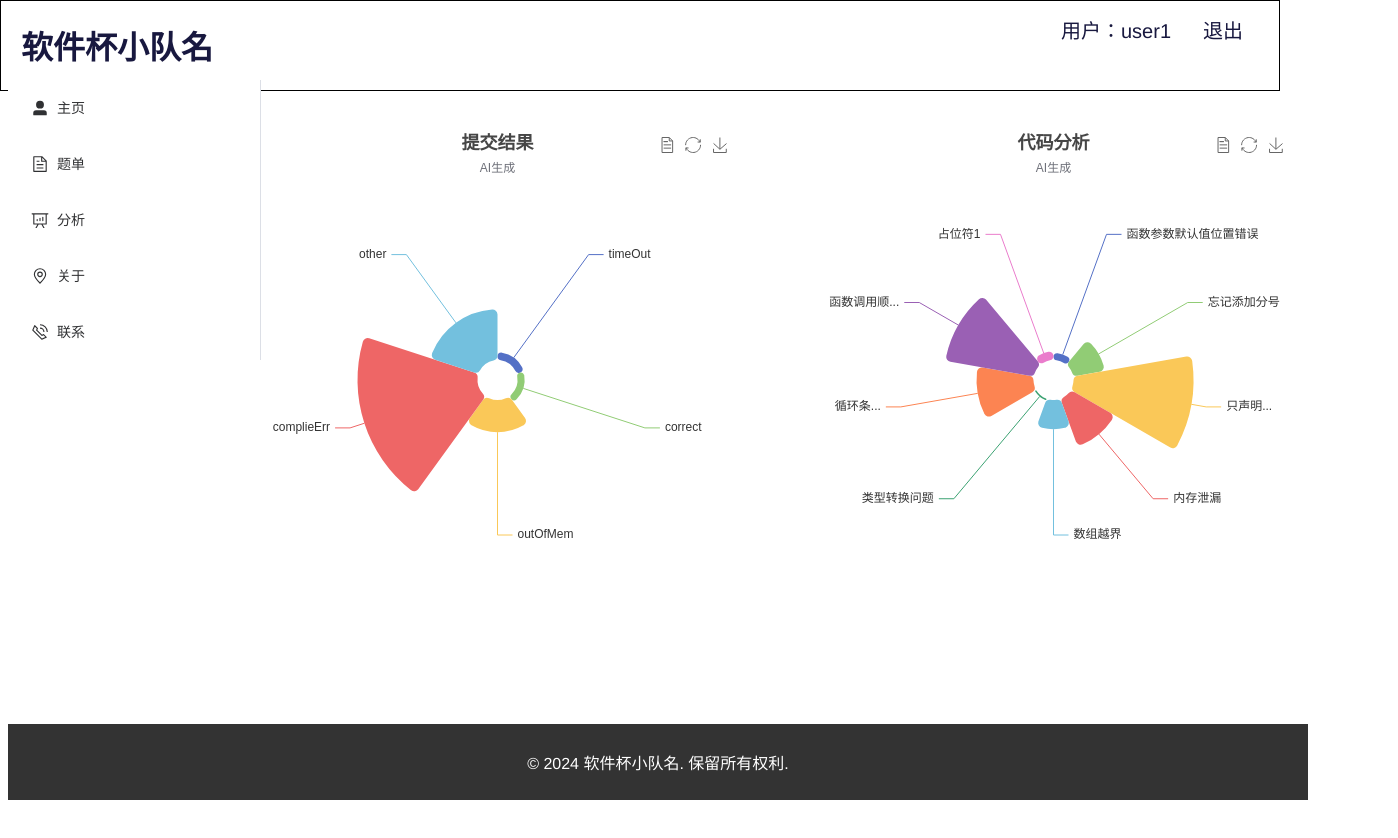
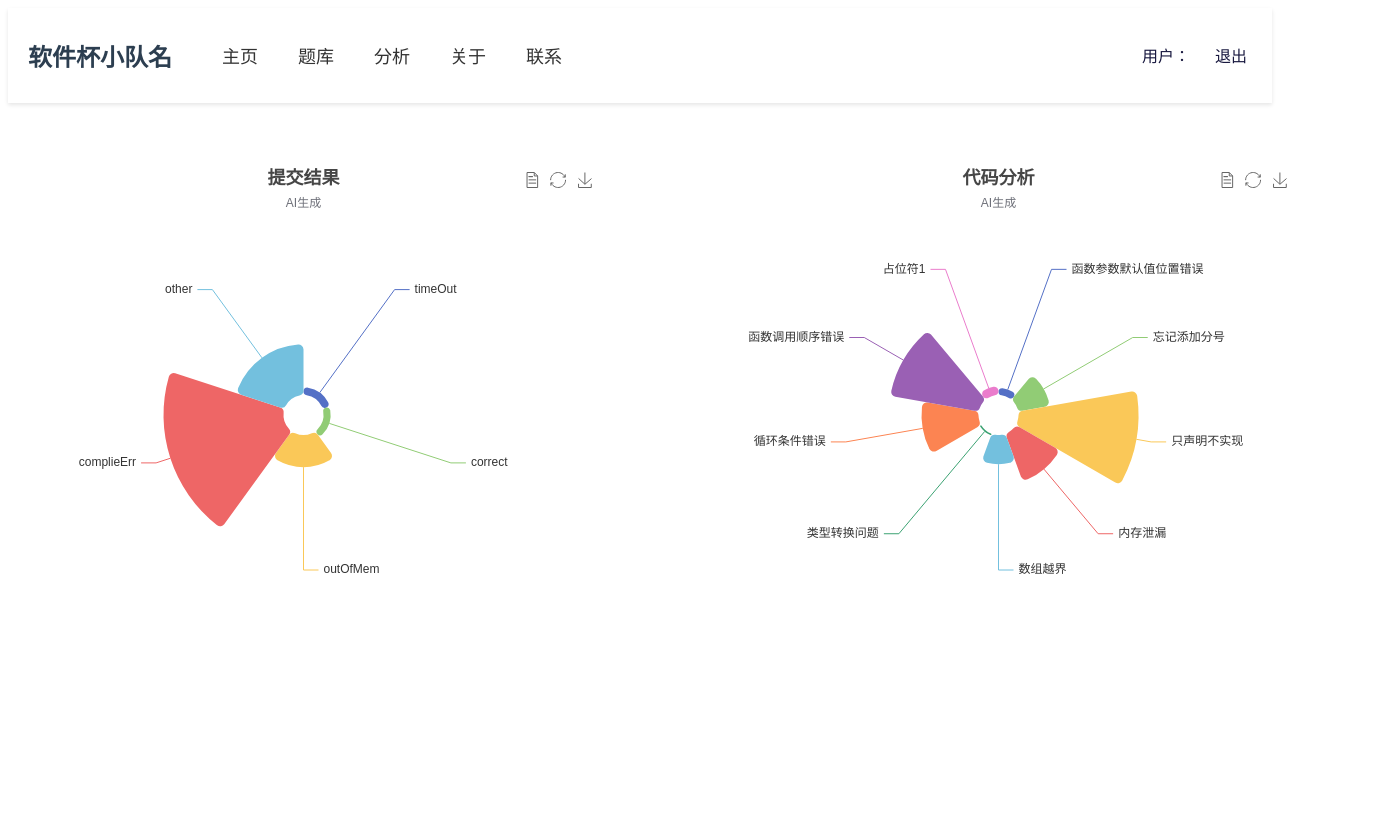
Before and after one commit to xxxxh04/ruanjianbei, a Vue app: page /analyze in a window 1280 px wide. Shown: the top 838 px of the page, 1398 px wide, since content can reach past the window. After the commit the page ends 800 px from the top, so only its background shows below. Built offline with nearby package versions, Linux system fonts and the light colour scheme; what monaco-editor would draw is missing.

Commit message:
修改界面

```diff
--- a/src/App.vue
+++ b/src/App.vue
@@ -15,6 +15,5 @@
   -moz-osx-font-smoothing: grayscale;
   text-align: center;
   color: #2c3e50;
-  margin-top: 60px;
 }
 </style>
--- a/src/components/CeShiComponent.vue
+++ b/src/components/CeShiComponent.vue
@@ -95,11 +95,11 @@
       </div>
     </div>
     <div id="questionMenu">
-      <el-table :data="questionData" style="width: 100%">
-        <el-table-column prop="state" label="状态" width="50">
+      <el-table :data="questionData" >
+        <el-table-column prop="state" label="状态" width="150">
         </el-table-column>
-        <el-table-column prop="pid" label="题号" width="100"> </el-table-column>
-        <el-table-column prop="pname" label="题目名称" width="800">
+        <el-table-column prop="pid" label="题号" width="150"> </el-table-column>
+        <el-table-column prop="pname" label="题目名称" width="850">
           <template v-slot="scope">
             <router-link
               :to="{
@@ -113,9 +113,9 @@
         </el-table-column>
         <el-table-column prop="lnames" label="标签" width="200">
         </el-table-column>
-        <el-table-column prop="difficulty" label="难度" width="100">
+        <el-table-column prop="difficulty" label="难度" width="150">
         </el-table-column>
-        <el-table-column prop="acNum" label="通过数" width="100">
+        <el-table-column prop="acNum" label="通过数" width="150">
         </el-table-column>
       </el-table>
     </div>
--- a/src/views/MainView.vue
+++ b/src/views/MainView.vue
@@ -1,88 +1,108 @@
 <template>
   <div>
-    <div id="Title">
-      <h1>软件杯小队名</h1>
+    <div class="header">
+      <div class="title">
+        <h2>软件杯小队名</h2>
+      </div>
+      <div class="navigation">
+        <ul>
+          <li><router-link to="/">主页</router-link></li>
+          <li><router-link to="/ceshi">题库</router-link></li>
+          <li><router-link to="/analyze">分析</router-link></li>
+          <li><router-link to="/about">关于</router-link></li>
+          <li><router-link to="/contact">联系</router-link></li>
+        </ul>
+      </div>
       <nav class="navbar">
         <ul>
-          <li><a href="#"><span>用户：</span>{{ username }}</a></li>
-          <li><a href="#">退出</a></li>
-
+          <li><a href="#"><span>用户：</span></a></li>
+          <li><a href="#" >退出</a></li>
         </ul>
       </nav>
     </div>
-    <div class="container">
-      <div class="left-section">
-        <el-menu class="el-menu-vertical-demo">
-          <el-menu-item index="1" @click="navigateTo('/')">
-            <el-icon>
-              <UserFilled />
-            </el-icon>
-            <span>主页</span>
-          </el-menu-item>
-          <el-menu-item index="2" @click="navigateTo('/ceshi')">
-            <el-icon><Document /></el-icon>
-            <span>题单</span>
-          </el-menu-item>
-          <el-menu-item index="3" @click="navigateTo('/analyze')">
-            <el-icon><DataAnalysis /></el-icon>
-            <span>分析</span>
-          </el-menu-item>
-          <el-menu-item index="4">
-            <el-icon><Location /></el-icon>
-            <span>关于</span>
-          </el-menu-item>
-          <el-menu-item index="5">
-            <el-icon><Phone /></el-icon>
-            <span>联系</span>
-          </el-menu-item>
-        </el-menu>
-      </div>
-      <div class="right-section">
-        <router-view></router-view>
-      </div>
+    <div class="mainview">
+      <router-view></router-view>
     </div>
-    <footer>
-      <p>&copy; 2024 软件杯小队名. 保留所有权利.</p>
-    </footer>
   </div>
 </template>
 
-<script setup lang="ts">
-import { useRouter } from 'vue-router';
-import {ref} from 'vue';
-const router = useRouter()
-let username = ref("user1")
-function navigateTo(path: string) {
-  router.push(path)
-}
+<script lang="ts" setup>
 </script>
 
-
 <style scoped>
-@import "../assets/TitleAndNavigationBar.css";
-
-.container {
-    display: flex;
-    padding-top: 20px;
-    height: 800px;
+.header {
+  display: flex;
+  align-items: center;
+  width: 100%;
+  padding: 10px 20px;
+  background-color: white;
+  box-shadow: 0 2px 4px rgba(0, 0, 0, 0.1);
+  box-sizing: border-box; /* 确保内边距包含在总宽度内 */
 }
 
-.left-section {
-    flex: 0 0 20%;
-
+.title {
+  margin-right: 20px;
+  white-space: nowrap; /* 防止标题换行 */
 }
 
-.right-section {
-    flex: 1;
+.navigation {
+  display: flex;
+  align-items: center;
+  margin-left: 10px;
 }
 
-footer {
-    background-color: #333;
-    color: white;
-    text-align: center;
-    padding: 10px;
-    position: fixed;
-    width: 100%;
-    bottom: 0;
+ul {
+  display: flex;
+  margin: 0;
+  padding: 0;
+  list-style: none;
+}
+
+.navigation > ul > li {
+  margin: 0 10px; /* 缩小li之间的间距 */
+  font-size: 18px;
+  font-weight: 500;
+  white-space: nowrap; /* 防止导航项换行 */
+}
+
+.navigation > ul > li > a {
+  color: #333;
+  text-decoration: none;
+  padding: 10px;
+}
+
+.navigation > ul > li > a:hover {
+  color: #007bff;
+  border-bottom: 2px solid #007bff; /* 模拟下划线效果 */
+}
+
+.navbar {
+  margin-left: auto; /* 将navbar推到右边 */
+  display: flex;
+  align-items: center; /* 确保垂直居中对齐 */
+}
+
+.navbar ul {
+  list-style-type: none;
+  margin: 0;
+  padding: 0;
+  display: flex;
+}
+
+.navbar li {
+  margin-left: 15px;
+  white-space: nowrap; /* 防止用户和退出换行 */
+}
+
+.navbar li a {
+  color: #18183f;
+  text-align: center;
+  text-decoration: none;
+  font-size: 16px;
+  padding: 5px; /* 减小padding */
+}
+
+.navbar li a:hover {
+  color: aqua;
 }
 </style>
--- a/src/views/QuestionView.vue
+++ b/src/views/QuestionView.vue
@@ -1,12 +1,13 @@
 <template>
   <div>
-    <div id="Title">
-      <h1>软件杯小队名</h1>
+    <div class="header">
+      <div class="title">
+        <h2>软件杯小队名</h2>
+      </div>
       <nav class="navbar">
         <ul>
-          <li><a href="#"><span>用户：</span>{{ username }}</a></li>
-          <li><a href="#">退出</a></li>
-
+          <li><a href="#"><span>用户：</span></a></li>
+          <li><a href="#" >退出</a></li>
         </ul>
       </nav>
     </div>
@@ -132,7 +133,54 @@ onMounted(() => {
 </script>
 
 <style scoped>
-@import "../assets/TitleAndNavigationBar.css";
+.header {
+  display: flex;
+  align-items: center;
+  width: 100%;
+  padding: 10px 20px;
+  background-color: white;
+  box-shadow: 0 2px 4px rgba(0, 0, 0, 0.1);
+  box-sizing: border-box; /* 确保内边距包含在总宽度内 */
+}
+
+.title {
+  margin-right: 20px;
+  white-space: nowrap; /* 防止标题换行 */
+}
+
+
+
+
+
+.navbar {
+  margin-left: auto; /* 将navbar推到右边 */
+  display: flex;
+  align-items: center; /* 确保垂直居中对齐 */
+}
+
+.navbar ul {
+  list-style-type: none;
+  margin: 0;
+  padding: 0;
+  display: flex;
+}
+
+.navbar li {
+  margin-left: 15px;
+  white-space: nowrap; /* 防止用户和退出换行 */
+}
+
+.navbar li a {
+  color: #18183f;
+  text-align: center;
+  text-decoration: none;
+  font-size: 16px;
+  padding: 5px; /* 减小padding */
+}
+
+.navbar li a:hover {
+  color: aqua;
+}
 
 .split-screen {
   display: flex;
```
